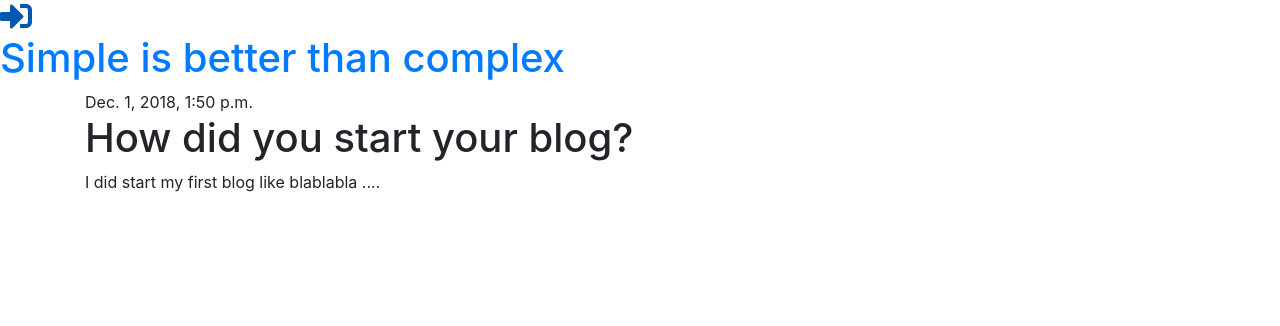
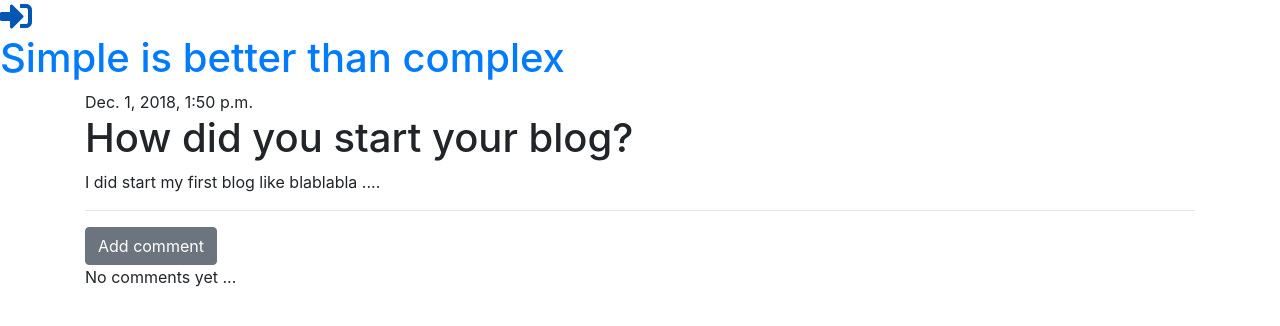
Before and after one commit to DieuAnh/my_blog, a Django app: page /post/1/ in a window 1280 px wide. Shown: the top 326 px of the page. Run offline with Django 3.2, Linux system fonts and the light colour scheme; data comes from the database, SQL or seed files in the repository; both versions use the stored data as it was after the commit; some libraries are stand-ins or nearby versions; some web fonts are replaced.

Commit message:
add feature to comment on the post

```diff
--- a/blog/admin.py
+++ b/blog/admin.py
@@ -1,5 +1,6 @@
 from django.contrib import admin
-from .models import Post
+from .models import Post, Comment
 
 # Register your models here.
 admin.site.register(Post)
+admin.site.register(Comment)
--- a/blog/models.py
+++ b/blog/models.py
@@ -15,3 +15,12 @@ class Post(models.Model):
 
     def __str__(seft):
         return seft.title
+
+class Comment(models.Model):
+    post = models.ForeignKey('blog.Post', on_delete=models.CASCADE, related_name='comments')
+    author = models.CharField(max_length=200)
+    text = models.TextField()
+    created_date = models.DateTimeField(default=timezone.now)
+
+    def __str__(self):
+        return self.text
--- a/blog/templates/blog/post_detail.html
+++ b/blog/templates/blog/post_detail.html
@@ -22,4 +22,20 @@
     <h1>{{ post.title }}</h1>
     <p>{{ post.text|linebreaksbr }}</p>
   </div>
+
+  <hr>
+  <a href="{% url 'add_comment_to_post' pk=post.pk %}" class="btn btn-secondary">Add comment</a>
+  {% for comment in post.comments.all %}
+    <div class="comment">
+        <div class="date">
+            {{ comment.created_date }}
+        </div>
+
+        <strong>{{ comment.author }}</strong>
+        <p>{{ comment.text }}</p>
+    </div>
+
+    {% empty %}
+        <p>No comments yet ...</p>
+    {% endfor %}
 {% endblock %}
--- a/blog/urls.py
+++ b/blog/urls.py
@@ -9,4 +9,5 @@ urlpatterns = [
     path('post/<int:pk>/edit', views.post_edit, name='post_edit'),
     path('drafts/', views.post_draft_list, name='post_draft_list'),
     path('post/<int:pk>/publish/', views.post_publish, name='post_publish'),
+    path('post/<int:pk>/comment/', views.add_comment_to_post, name='add_comment_to_post'),
 ]
--- a/blog/views.py
+++ b/blog/views.py
@@ -2,7 +2,7 @@ from django.contrib.auth.decorators import login_required
 from django.shortcuts import render, get_object_or_404, redirect
 from django.utils import timezone
 
-from .forms import PostForm
+from .forms import PostForm, CommentForm
 from .models import Post
 
 # Create your views here.
@@ -60,3 +60,19 @@ def post_publish(request, pk):
     post = get_object_or_404(Post, pk=pk)
     post.publish()
     return redirect('post_detail', pk=pk)
+
+
+
+def add_comment_to_post(request, pk):
+    post = get_object_or_404(Post, pk=pk)
+    if request.method == 'POST':
+        form = CommentForm(request.POST)
+        if form.is_valid():
+            comment = form.save(commit=False)
+            comment.author = request.user
+            comment.post = post
+            comment.save()
+            return redirect('post_detail', pk=post.pk)
+    else:
+        form = CommentForm()
+    return render(request,  'blog/add_comment_to_post.html', {'form': form})
```
Also changed, not shown: blog/forms.py (+6 -1 lines), blog/templates/blog/add_comment_to_post.html (added, +12 -0 lines), blog/migrations/0002_comment.py (added), db.sqlite3.
